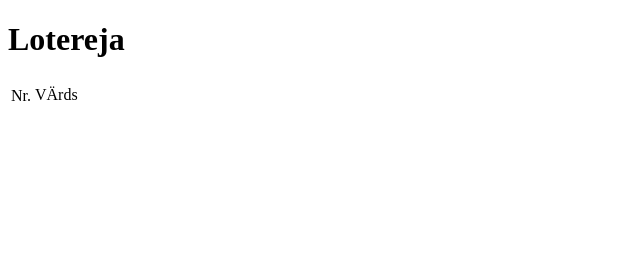
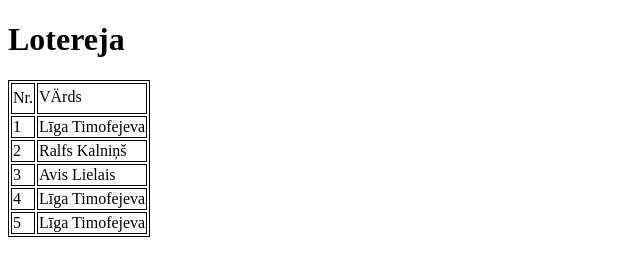
Before and after one commit to Rudisons/lotereja, a plain HTML site: page index.html in a window 1280 px wide. Shown: the whole page, without its empty margins (0-640 px from the left). Drawn offline with Linux system fonts and the light colour scheme.

Commit message:
bomāri2

```diff
--- a/script.js
+++ b/script.js
@@ -2,9 +2,15 @@ const vardi=['Avis Lielais','Maigonis Pālis','Ralfs Kalniņš','Jānis Baranka'
 const balvas=['Šņabis','Pervij golf','Dators','Naglas','Tualetes Papīrs'];
 const naudaKopa=1000000;//kopējā summa
 let uzvaretajuSkaits=5;
-let rindas= document.querySelector('.rindas')
+let rindas= document.querySelector('.rindas');
+rindas.innerHTML='';
 for(let i=0;i<uzvaretajuSkaits; i++){
 let rand=Math.random()* vardi.length;
 rand=Math.floor(rand);//noapaļo uz leju
-console.log(vardi[rand]);//izvada konsolē
+let uzvaretajs=vardi[rand];
+rindas.innerHTML +=`
+<tr>
+<td>${i+1}</td>
+<td>${uzvaretajs}</td>
+</tr>`
 }
--- a/style.css
+++ b/style.css
@@ -0,0 +1,6 @@
+table, th, td {
+    border: 1px solid black;
+  }
+  body {
+    background-image: url("");
+  }
```
Also changed, not shown: index.html (+3 -1 lines).
